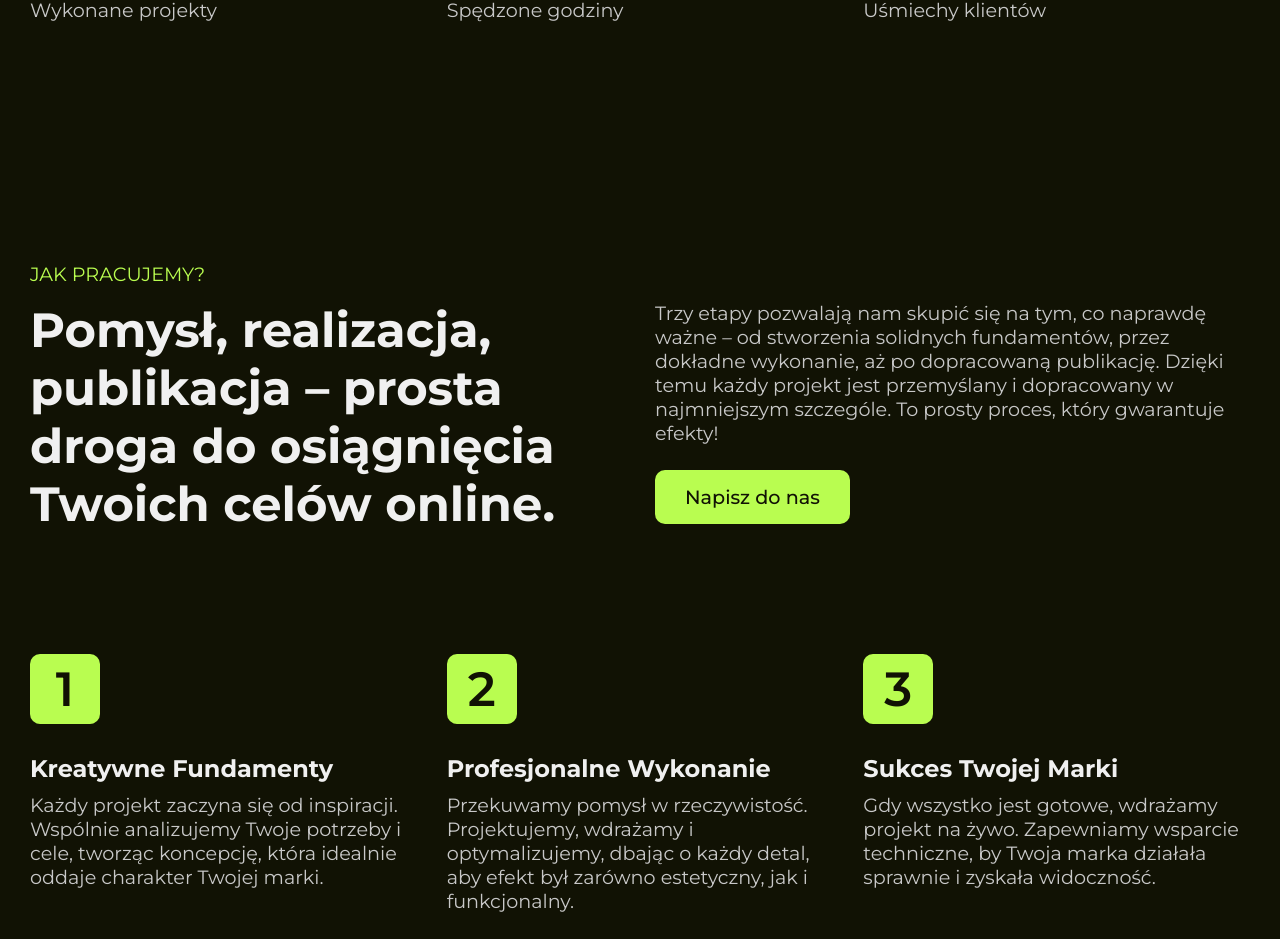
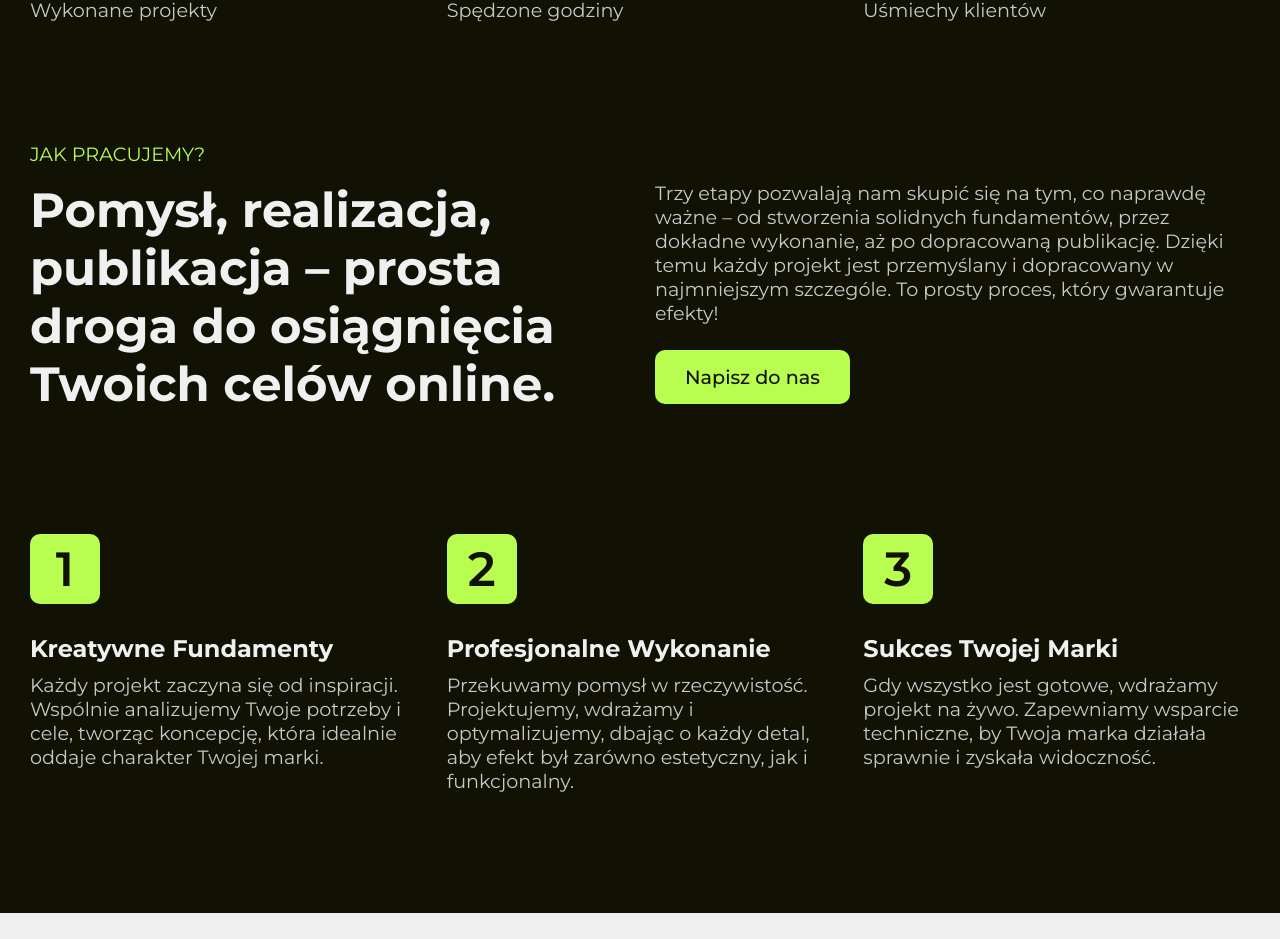
Before and after one commit to hazle-pl/hazle-pl, a Next.js app: page / in a window 1280 px wide. Shown: the part 1310-2249 px from the top of the page. Built offline with nearby package versions, Linux system fonts and the light colour scheme.

Commit message:
Update index.tsx

```diff
--- a/pages/index.tsx
+++ b/pages/index.tsx
@@ -49,7 +49,7 @@ const Home: React.FC = () => {
         </RichText>
         <InNumbers/>
       </Container>
-      <Container anchor="how-we-work" paddingTop="5" paddingBottom="5" background="neutral-900">
+      <Container anchor="how-we-work" paddingBottom="5" background="neutral-900">
         <RichText>
           <h3 className="pb-2">Jak pracujemy?</h3>
         </RichText>
```
